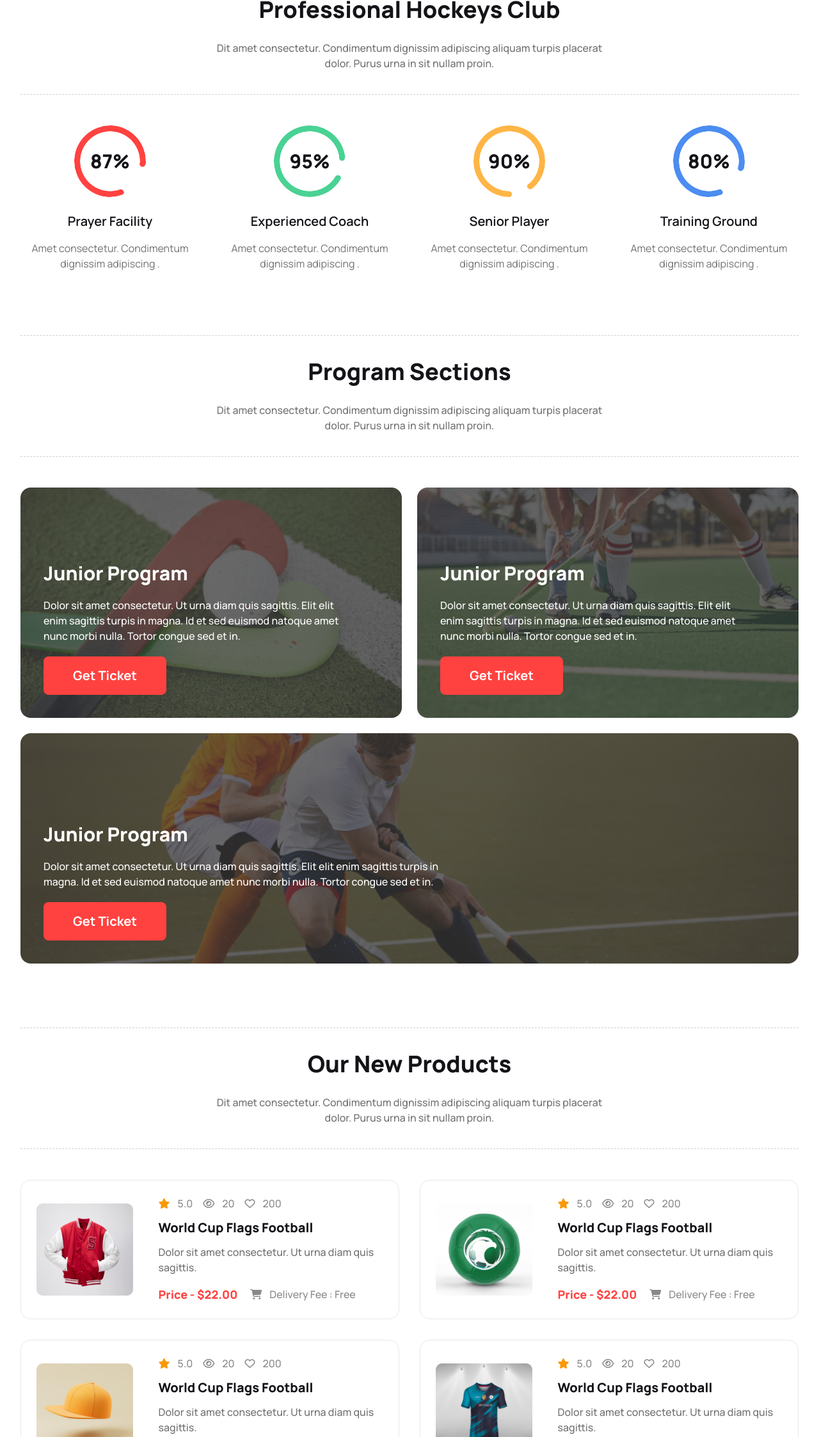
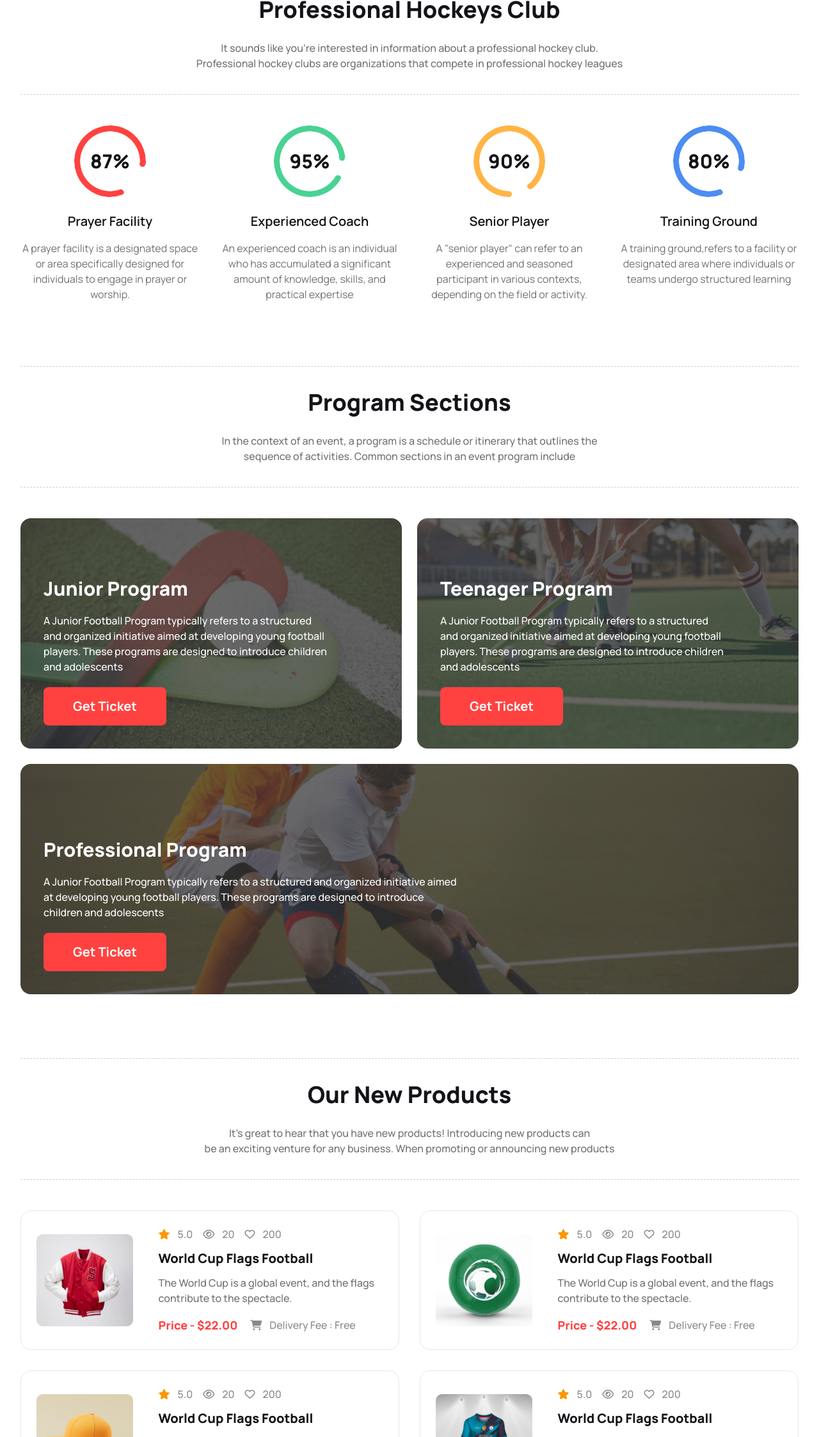
Before and after one commit to farjanasabiha/hockeys, a plain HTML site: page index.html in a window 1280 px wide. Shown: the part 1208-3454 px from the top of the page at 64% size. Drawn offline with nearby package versions, Linux system fonts and the light colour scheme.

Commit message:
Final Commit

```diff
--- a/index.html
+++ b/index.html
@@ -87,37 +87,35 @@
             </div>
             <div class="bg-[#131318] rounded-2xl p-8 w-full lg:w-[500px] lg:absolute lg:bottom-8 lg:right-8">
                 <h2 class="text-2xl font-extrabold text-white pb-4">Meet all the heroes from the field</h2>
-                <p class="text-[#ffffff99]">Dit amet consectetur. Condimentum dignissim adipiscing aliquam turpis placerat dolor. Purus urna in sit nullam proin. </p>
+                <p class="text-[#ffffff99]">Meeting all the heroes from the field is a broad request, as it could refer to heroes in various fields such as sports</p>
             </div>
         </div>
-
     </header>
     <main class="px-8 md:px-8">
         <section class="container mx-auto mt-[100px]">
             <div>
                 <h3 class="text-[#131318] text-4xl font-extrabold pt-9 border-t border-dashed border-[#13131833] text-center">Professional Hockeys Club</h3>
-                <p class="text-[#13131899] text-base font-medium pb-9 border-b border-dashed border-[#13131833] text-center pt-7">Dit amet consectetur. Condimentum dignissim adipiscing aliquam turpis placerat <br> dolor. Purus urna in sit nullam proin. </p>
-            </div>
+                <p class="text-[#13131899] text-base font-medium pb-9 border-b border-dashed border-[#13131833] text-center pt-7">It sounds like you're interested in information about a professional hockey club. <br> Professional hockey clubs are organizations that compete in professional hockey leagues
             <div class="grid grid-cols-1 md:grid-cols-2 lg:grid-cols-4 gap-8 pt-12">
                 <div class="text-center mx-auto">
                     <div class="text-[#ff4240] text-center radial-progress  rotate-[160deg]" style="--value:82; --size:7rem; --thickness: 9px;" role="progressbar"><p class="text-[#131318]  -rotate-[160deg] text-3xl font-extrabold">87%</p></div>
                     <h4 class="text-[#131318] text-xl font-semibold text-center pt-6 pb-4">Prayer Facility</h4>
-                    <p class="text-center text-[#13131899] text-base font-normal">Amet consectetur. Condimentum dignissim adipiscing .</p>
+                    <p class="text-center text-[#13131899] text-base font-normal">A prayer facility is a designated space or area specifically designed for individuals to engage in prayer or worship. </p>
                 </div>
                 <div class="text-center mx-auto">
                     <div class="text-[#49d293] text-center radial-progress  rotate-[120deg]" style="--value:90; --size:7rem; --thickness: 9px;" role="progressbar"><p class="text-[#131318]  -rotate-[120deg] text-3xl font-extrabold">95%</p></div>
                     <h4 class="text-[#131318] text-xl font-semibold text-center pt-6 pb-4">Experienced Coach</h4>
-                    <p class="text-center text-[#13131899] text-base font-normal">Amet consectetur. Condimentum dignissim adipiscing .</p>
+                    <p class="text-center text-[#13131899] text-base font-normal">An experienced coach is an individual who has accumulated a significant amount of knowledge, skills, and practical expertise </p>
                 </div>
                 <div class="text-center mx-auto">
                     <div class="text-[#ffb546] text-center radial-progress  rotate-180" style="--value:89; --size:7rem; --thickness: 9px;" role="progressbar"><p class="text-[#131318]  -rotate-180 text-3xl font-extrabold">90%</p></div>
                     <h4 class="text-[#131318] text-xl font-semibold text-center pt-6 pb-4">Senior Player</h4>
-                    <p class="text-center text-[#13131899] text-base font-normal">Amet consectetur. Condimentum dignissim adipiscing .</p>
+                    <p class="text-center text-[#13131899] text-base font-normal">A "senior player" can refer to an experienced and seasoned participant in various contexts, depending on the field or activity.</p>
                 </div>
                 <div class="text-center mx-auto">
                     <div class="text-[#4c8df1] text-center radial-progress  rotate-[160deg]" style="--value:84; --size:7rem; --thickness: 9px;" role="progressbar"><p class="text-[#131318]  -rotate-[160deg] text-3xl font-extrabold">80%</p></div>
                     <h4 class="text-[#131318] text-xl font-semibold text-center pt-6 pb-4">Training Ground</h4>
-                    <p class="text-center text-[#13131899] text-base font-normal">Amet consectetur. Condimentum dignissim adipiscing .</p>
+                    <p class="text-center text-[#13131899] text-base font-normal">A training ground,refers to a facility or designated area where individuals or teams undergo structured learning</p>
                 </div>
             </div>
         </section>
@@ -127,24 +125,24 @@
         <section class="container mx-auto mt-[100px]">
             <div>
                 <h3 class="text-[#131318] text-4xl font-extrabold pt-9 border-t border-dashed border-[#13131833] text-center">Program Sections</h3>
-                <p class="text-[#13131899] text-base font-medium pb-9 border-b border-dashed border-[#13131833] text-center pt-7">Dit amet consectetur. Condimentum dignissim adipiscing aliquam turpis placerat <br> dolor. Purus urna in sit nullam proin. </p>
+                <p class="text-[#13131899] text-base font-medium pb-9 border-b border-dashed border-[#13131833] text-center pt-7">In the context of an event, a program is a schedule or itinerary that outlines the <br> sequence of activities. Common sections in an event program include</p>
             </div>
             <div class="mt-12 space-y-6">
                 <div class="grid grid-cols-1 lg:grid-cols-2 gap-6">
                     <div class=" bg-no-repeat bg-cover rounded-2xl bg-center p-9 h-full lg:min-h-[360px] flex flex-col justify-end" style="background-image: linear-gradient(0deg, rgba(56,56,56,0.7483368347338936) 0%, rgba(56,56,56,0.7483368347338936) 100%),  url(images/2.png)">
                         <h3 class="text-white text-3xl font-extrabold">Junior Program</h3>
-                        <p class="text-base font-medium text-white py-5 w-full lg:pr-10">Dolor sit amet consectetur. Ut urna diam quis sagittis. Elit elit enim sagittis turpis in magna. Id et sed euismod natoque amet nunc morbi nulla. Tortor congue sed et in.</p>
+                        <p class="text-base font-medium text-white py-5 w-full lg:pr-20">A Junior Football Program typically refers to a structured and organized initiative aimed at developing young football players. These programs are designed to introduce children and adolescents </p>
                       <button class="text-xl font-bold text-white bg-[#FF4240] rounded-lg py-4 px-6 w-48">Get Ticket</button>
                     </div>
                     <div class=" bg-no-repeat bg-cover rounded-2xl bg-center p-9  h-full lg:min-h-[360px] flex flex-col justify-end" style="background-image: linear-gradient(0deg, rgba(56,56,56,0.7483368347338936) 0%, rgba(56,56,56,0.7483368347338936) 100%),  url(images/3.png)">
-                        <h3 class="text-white text-3xl font-extrabold">Junior Program</h3>
-                        <p class="text-base font-medium text-white py-5 w-full lg:pr-10">Dolor sit amet consectetur. Ut urna diam quis sagittis. Elit elit enim sagittis turpis in magna. Id et sed euismod natoque amet nunc morbi nulla. Tortor congue sed et in.</p>
+                        <h3 class="text-white text-3xl font-extrabold">Teenager Program</h3>
+                        <p class="text-base font-medium text-white py-5 w-full lg:pr-20">A Junior Football Program typically refers to a structured and organized initiative aimed at developing young football players. These programs are designed to introduce children and adolescents </p>
                       <button class="text-xl font-bold text-white bg-[#FF4240] rounded-lg py-4 px-6 w-48">Get Ticket</button>
                     </div>
                 </div>
                 <div class=" bg-no-repeat bg-cover rounded-2xl bg-center p-9 h-full lg:min-h-[360px] flex flex-col justify-end col-span-2" style="background-image: linear-gradient(0deg, rgba(56,56,56,0.7483368347338936) 0%, rgba(56,56,56,0.7483368347338936) 100%),  url(images/4.png)">
-                    <h3 class="text-white text-3xl font-extrabold">Junior Program</h3>
-                    <p class="text-base font-medium text-white py-5 w-full lg:w-[650px]">Dolor sit amet consectetur. Ut urna diam quis sagittis. Elit elit enim sagittis turpis in magna. Id et sed euismod natoque amet nunc morbi nulla. Tortor congue sed et in.</p>
+                    <h3 class="text-white text-3xl font-extrabold">Professional Program</h3>
+                    <p class="text-base font-medium text-white py-5 w-full lg:w-[650px]">A Junior Football Program typically refers to a structured and organized initiative aimed at developing young football players. These programs are designed to introduce children and adolescents </p>
                   <button class="text-xl font-bold text-white bg-[#FF4240] rounded-lg py-4 px-6 w-48">Get Ticket</button>
                 </div>
             </div>
@@ -153,7 +151,7 @@
         <section class="container mx-auto mt-[100px]">
             <div>
                 <h3 class="text-[#131318] text-4xl font-extrabold pt-9 border-t border-dashed border-[#13131833] text-center">Our New Products</h3>
-                <p class="text-[#13131899] text-base font-medium pb-9 border-b border-dashed border-[#13131833] text-center pt-7">Dit amet consectetur. Condimentum dignissim adipiscing aliquam turpis placerat <br> dolor. Purus urna in sit nullam proin. </p>
+                <p class="text-[#13131899] text-base font-medium pb-9 border-b border-dashed border-[#13131833] text-center pt-7">It's great to hear that you have new products! Introducing new products can <br> be an exciting venture for any business. When promoting or announcing new products</p>
             </div>
             <div class="grid grid-cols-1 md:grid-cols-2 gap-8 pt-12">
                 <div class="flex items-center justify-start flex-col lg:flex-row gap-10 border border-[#1313181a] rounded-2xl p-6">
@@ -178,7 +176,7 @@
                             </div>
                         </div>
                         <h4 class="text-xl font-extrabold text-[#131318] py-3">World Cup Flags Football</h4>
-                        <p class="text-[#13131899] text-base font-medium pb-4">Dolor sit amet consectetur. Ut urna diam quis sagittis. </p>
+                        <p class="text-[#13131899] text-base font-medium pb-4">The World Cup is a global event, and the flags contribute to the spectacle.</p>
                         <div class="flex items-center justify-start gap-5">
                             <div>
                                 <span class="text-[#FF4240] text-lg font-extrabold">Price - $22.00</span>
@@ -212,7 +210,7 @@
                             </div>
                         </div>
                         <h4 class="text-xl font-extrabold text-[#131318] py-3">World Cup Flags Football</h4>
-                        <p class="text-[#13131899] text-base font-medium pb-4">Dolor sit amet consectetur. Ut urna diam quis sagittis. </p>
+                        <p class="text-[#13131899] text-base font-medium pb-4">The World Cup is a global event, and the flags contribute to the spectacle.</p>
                         <div class="flex items-center justify-start gap-5">
                             <div>
                                 <span class="text-[#FF4240] text-lg font-extrabold">Price - $22.00</span>
@@ -246,7 +244,7 @@
                             </div>
                         </div>
                         <h4 class="text-xl font-extrabold text-[#131318] py-3">World Cup Flags Football</h4>
-                        <p class="text-[#13131899] text-base font-medium pb-4">Dolor sit amet consectetur. Ut urna diam quis sagittis. </p>
+                        <p class="text-[#13131899] text-base font-medium pb-4">The World Cup is a global event, and the flags contribute to the spectacle.</p>
                         <div class="flex items-center justify-start gap-5">
                             <div>
                                 <span class="text-[#FF4240] text-lg font-extrabold">Price - $22.00</span>
@@ -280,7 +278,7 @@
                             </div>
                         </div>
                         <h4 class="text-xl font-extrabold text-[#131318] py-3">World Cup Flags Football</h4>
-                        <p class="text-[#13131899] text-base font-medium pb-4">Dolor sit amet consectetur. Ut urna diam quis sagittis. </p>
+                        <p class="text-[#13131899] text-base font-medium pb-4">The World Cup is a global event, and the flags contribute to the spectacle.</p>
                         <div class="flex items-center justify-start gap-5">
                             <div>
                                 <span class="text-[#FF4240] text-lg font-extrabold">Price - $22.00</span>
@@ -314,7 +312,7 @@
                             </div>
                         </div>
                         <h4 class="text-xl font-extrabold text-[#131318] py-3">World Cup Flags Football</h4>
-                        <p class="text-[#13131899] text-base font-medium pb-4">Dolor sit amet consectetur. Ut urna diam quis sagittis. </p>
+                        <p class="text-[#13131899] text-base font-medium pb-4">The World Cup is a global event, and the flags contribute to the spectacle.</p>
                         <div class="flex items-center justify-start gap-5">
                             <div>
                                 <span class="text-[#FF4240] text-lg font-extrabold">Price - $22.00</span>
@@ -348,7 +346,7 @@
                             </div>
                         </div>
                         <h4 class="text-xl font-extrabold text-[#131318] py-3">World Cup Flags Football</h4>
-                        <p class="text-[#13131899] text-base font-medium pb-4">Dolor sit amet consectetur. Ut urna diam quis sagittis. </p>
+                        <p class="text-[#13131899] text-base font-medium pb-4">The World Cup is a global event, and the flags contribute to the spectacle.</p>
                         <div class="flex items-center justify-start gap-5">
                             <div>
                                 <span class="text-[#FF4240] text-lg font-extrabold">Price - $22.00</span>
@@ -369,7 +367,7 @@
         <section class="container mx-auto mt-[100px]">
             <div>
                 <h3 class="text-[#131318] text-4xl font-extrabold pt-9 border-t border-dashed border-[#13131833] text-center">Clients Question</h3>
-                <p class="text-[#13131899] text-base font-medium pb-9 border-b border-dashed border-[#13131833] text-center pt-7">Dit amet consectetur. Condimentum dignissim adipiscing aliquam turpis placerat <br> dolor. Purus urna in sit nullam proin. </p>
+                <p class="text-[#13131899] text-base font-medium pb-9 border-b border-dashed border-[#13131833] text-center pt-7">Clients' questions often hold valuable insights into their priorities and challenges. <br> By attentively understanding the nuances of their queries,</p>
             </div>
             <div class="p-8 mt-12 flex flex-col lg:flex-row items-center justify-between rounded-2xl border border-[#13131833]">
                 <div class="w-full lg:w-[35%]">
@@ -383,7 +381,7 @@
                             Hockey Training
                           </div>
                           <div class="collapse-content">
-                            <p class="primary-font text-base font-normal">Dolor sit amet consectetur. Ut urna diam quis sagittis. Elit elit enim sagittis turpis in magna.</p>
+                            <p class="primary-font text-base font-normal">Hockey training is a dynamic and multifaceted process designed to enhance the skills, physical fitness, and mental resilience of players on the ice.</p>
                           </div>
                         </div>
                         <div class="collapse collapse-plus border-b border[#1313181A] rounded-lg">
@@ -440,7 +438,7 @@
         <section class="container mx-auto mt-[100px]">
             <div>
                 <h3 class="text-[#131318] text-4xl font-extrabold pt-9 border-t border-dashed border-[#13131833] text-center">Get In Touch</h3>
-                <p class="text-[#13131899] text-base font-medium pb-9 border-b border-dashed border-[#13131833] text-center pt-7">Dit amet consectetur. Condimentum dignissim adipiscing aliquam turpis placerat <br> dolor. Purus urna in sit nullam proin. </p>
+                <p class="text-[#13131899] text-base font-medium pb-9 border-b border-dashed border-[#13131833] text-center pt-7">Getting in touch is not just about sending a message; it's about forging meaningful <br> relationships, sharing ideas, and fostering collaboration.</p>
             </div>
             <div class="flex flex-col lg:flex-row justify-between items-center gap-6 pt-12">
                 <div class="pt-12 space-y-6 p-12 border rounded-2xl w-full lg:w-[35%]">
@@ -510,7 +508,8 @@
         <div class="container grid grid-cols-1 lg:grid-cols-3 mx-auto gap-20">
           <aside class="text-center lg:text-left">
             <h3 class="text-white text-3xl font-extrabold">Get In Touch</h3>
-            <p class="text-[#ffffff99] primary-font pt-8 pb-6">There are many variations of passages of Lorem Ipsum available, but the majority have suffered alteration in some form, by injected humour.</p>
+            <p class="text-[#ffffff99] primary-font pt-8 pb-6">Getting in touch is not just about sending a message; it's about forging meaningful
+                relationships, sharing ideas, and fostering collaboration.</p>
             <div class="flex items-center justify-center lg:justify-start gap-6 mb-4">
                 <i class="fa-regular fa-envelope text-[#FF4240]"></i>
                 <span class="text-[#ffffff99] text-base font-medium">hockeys@support.com</span>
```
